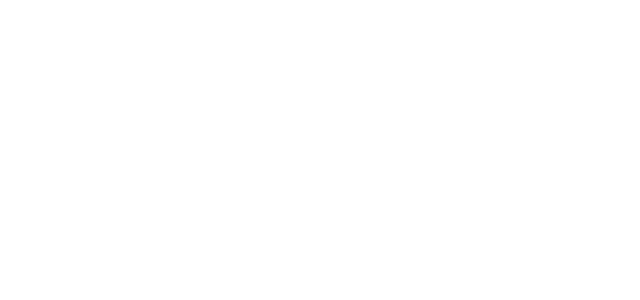
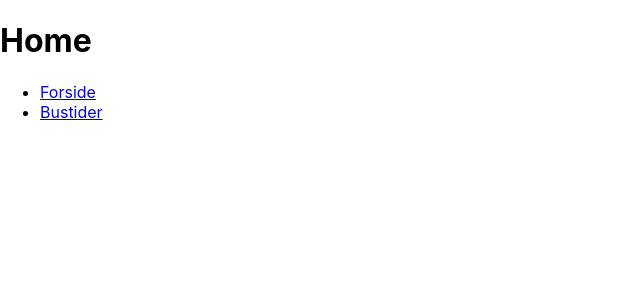
Before and after one commit to TordisLaksa/mediazone, a React (Create React App) app: page / in a window 1280 px wide. Shown: the top 300 px of the page, without its empty margins (0-640 px from the left). Built offline with nearby package versions, Linux system fonts and the light colour scheme.

Commit message:
Co-authored-by: Patrik Dahl <ohPatPat@users.noreply.github.com>

```diff
--- a/src/App.jsx
+++ b/src/App.jsx
@@ -1,9 +1,18 @@
+import { BrowserRouter as Router } from 'react-router-dom';  //OBS skal hedde BrowserRouter as Router
 import './App.scss';
-import { BusTimes } from "./components/bus/bus";
+import { Nav } from './Assets/Data/Navigation';
+import AppRouter from './components/AppRouter/AppRouter';
 
 function App() {
   return (
     <div className="App">
+      {/* Router kommer fra  React router dom */}
+      <Router>
+        {/* AppRouter styrer alt indhold på siden */}
+        <AppRouter />
+        {/* Nav styrer navigationen */}{/* Nav står under AppRouter for at få menuen i bunden af appen */}
+        <Nav />
+      </Router>
     </div>
   );
 }
--- /dev/null
+++ b/src/Assets/Data/Navigation.jsx
@@ -0,0 +1,42 @@
+import { NavLink } from "react-router-dom";
+import { BusTimes } from "../../components/bus/bus";
+import Home from "../../Pages/Home/Home";
+
+// Array med/til navigator
+export const navArrList = [
+    // <Home /> er custom element
+    {
+        title: 'Forside',
+        path: "/",
+        element: <Home />,
+        display: true
+    },
+    // <BusTimes /> er custom element
+    {
+        title: 'Bustider',
+        path: "/bustimes",
+        element: <BusTimes />,
+        display: true
+    },
+]
+
+// Nav element
+// laver menuen med navArrList
+export const Nav = () => {
+    return(
+        <nav>
+            <ul>
+                {navArrList.map((item, key) => {
+                    return(
+                        item.display?
+                        <li key={key}>
+                            {/*NavLink er components til navigation fra react router dom  */}
+                            <NavLink to={item.path}> {item.title} </NavLink>
+                        </li>
+                        : null
+                    )
+                })}
+            </ul>
+        </nav>
+    )
+}
--- /dev/null
+++ b/src/components/AppRouter/AppRouter.jsx
@@ -0,0 +1,18 @@
+import { Route, Routes } from "react-router-dom"
+import { navArrList } from "../../Assets/Data/Navigation"
+
+const AppRouter = () => {
+    return(
+        //Routes kommer fra  React router dom
+        <Routes>
+            {navArrList.map ((item, key) => {
+                return(
+                    //Route kommer fra  React router dom
+                    <Route key={key} path={item.path} element={item.element}></Route>
+                )
+            })}
+
+        </Routes>
+    )
+}
+export default AppRouter
```
Also changed, not shown: src/components/nav/nav.jsx (deleted).
